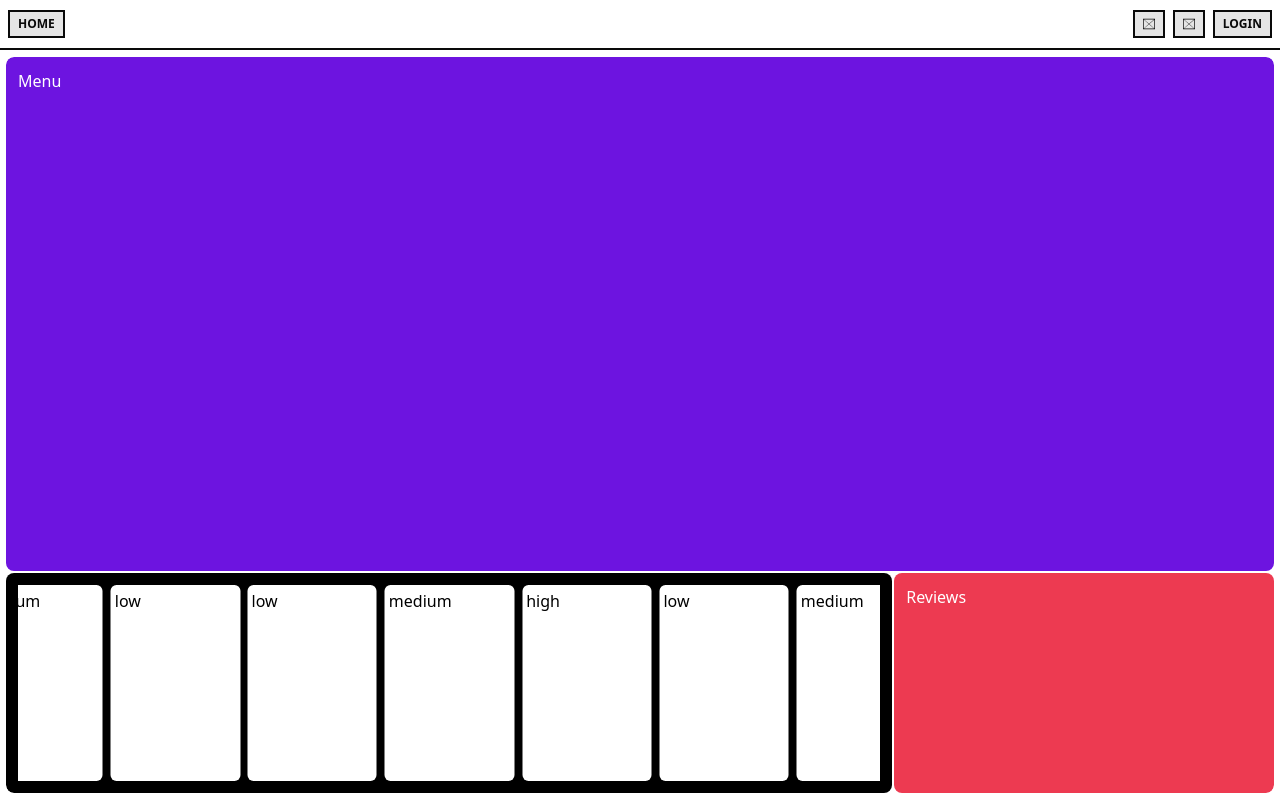
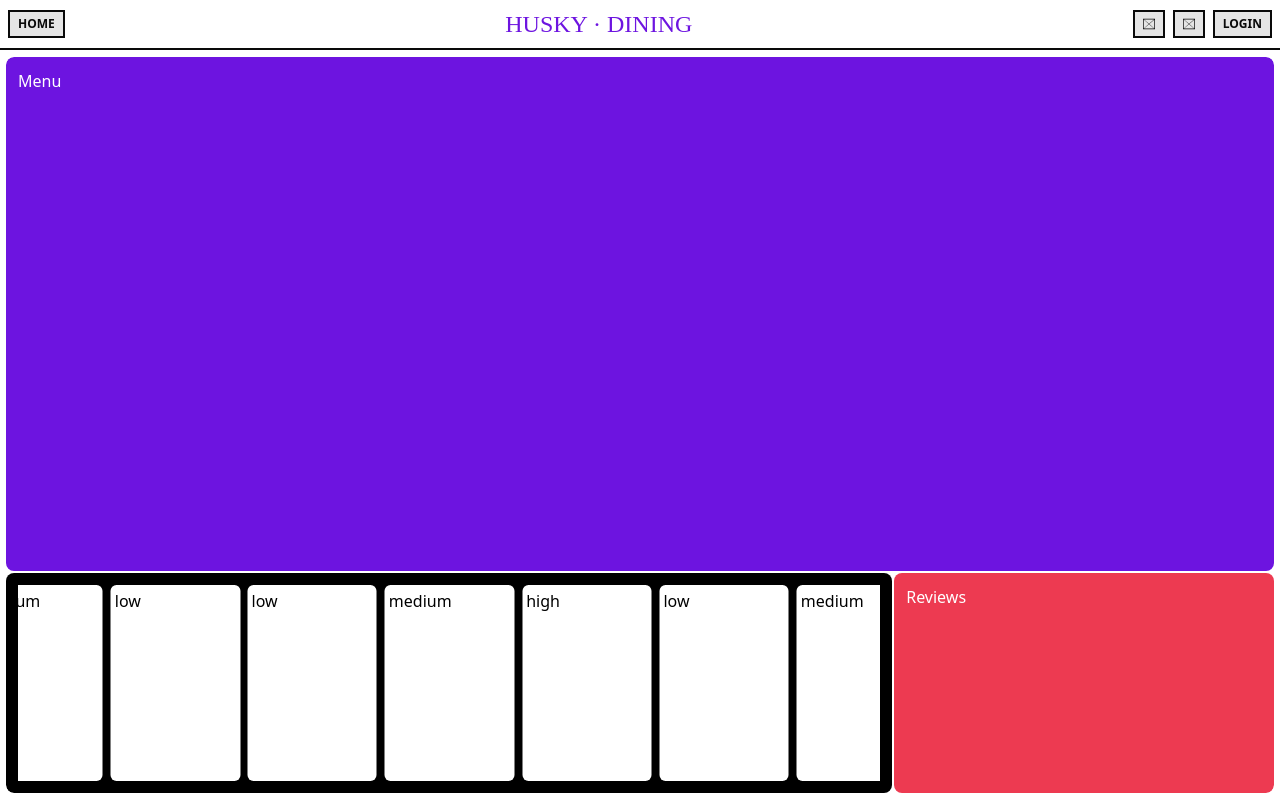
Before and after one commit to Thudles/Senior_Design_Test, a React (Vite) app in the folder Frontend/: page / in a window 1280 px wide. Built offline with nearby package versions, Linux system fonts and the light colour scheme; a web font is replaced by a local one.

Commit message:
added title to nav

```diff
--- a/Frontend/src/components/Navbar/Navbar.jsx
+++ b/Frontend/src/components/Navbar/Navbar.jsx
@@ -9,6 +9,7 @@ import { useSelector, useDispatch } from "react-redux";
 import { useNavigate } from "react-router-dom";
 import { useLogoutMutation } from "../../slices/authApiSlice";
 import { logout } from "../../slices/authSlice";
+import { Link } from "react-router-dom";
 
 export const Navbar = ({ title }) => {
   const { userInfo } = useSelector((state) => state.auth);
@@ -34,6 +35,11 @@ export const Navbar = ({ title }) => {
         {/* <NavButton logo={<FaHome />} /> */}
         <NavLink link={"/"} title={title} />
       </div>
+      <div>
+        <Link to={"/"} className="font-oi text-primary text-2xl">
+          HUSKY · DINING
+        </Link>
+      </div>
       <div className="flex gap-2">
         <NavButton logo={<TfiLayoutPlaceholder />} />
         <NavButton logo={<TfiLayoutPlaceholder />} />
```
